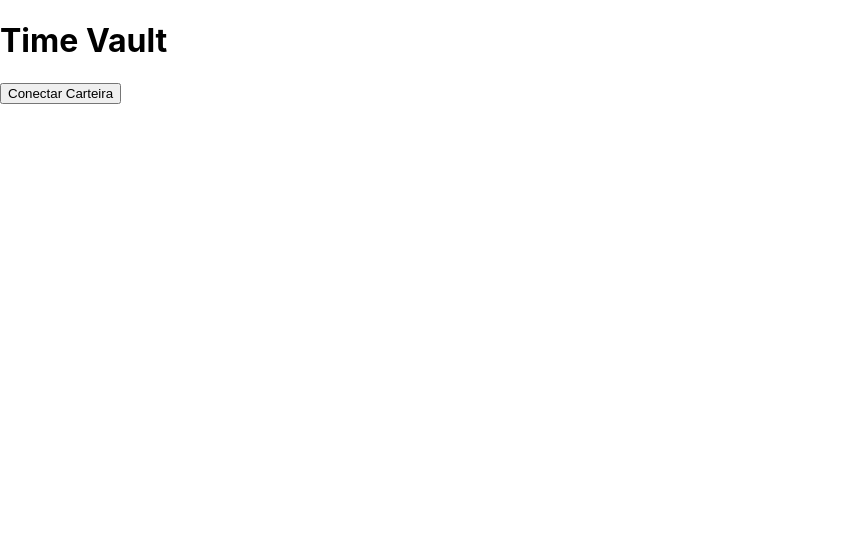
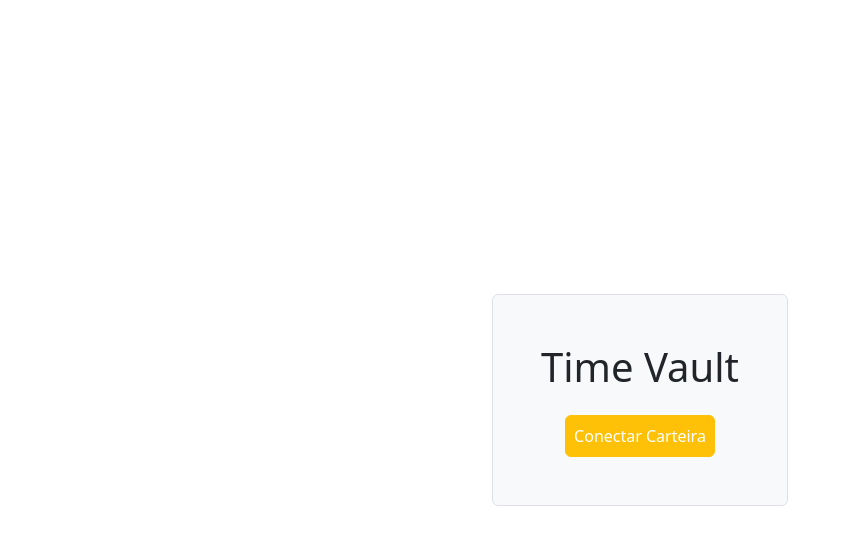
Before and after one commit to RogerioMSantos/TimeVault, a React (Create React App) app: page / in a window 1280 px wide. Shown: the top 544 px of the page, without its empty margins (0-851 px from the left). Built offline with nearby package versions, Linux system fonts and the light colour scheme.

Commit message:
Adicionado bootstrap e ajustes de layout

```diff
--- a/package.json
+++ b/package.json
@@ -9,6 +9,7 @@
     "@testing-library/jest-dom": "^5.15.1",
     "@testing-library/react": "^11.2.7",
     "@testing-library/user-event": "^12.8.3",
+    "bootstrap": "^5.3.3",
     "chai": "^4.3.4",
     "ethereum-waffle": "^3.4.0",
     "ethers": "^5.5.1",
--- a/src/App.js
+++ b/src/App.js
@@ -39,14 +39,15 @@ export default function Home() {
   }
 
   return (
-    <div className="p-5">
+    <div className="d-flex justify-content-center align-items-center vh-100">
+      <div className="p-5 bg-light border rounded d-flex flex-column justify-content-center align-items-center">
         <h1 className="text-2xl font-bold">Time Vault</h1>
         {!account ? (
-        <button onClick={connectWallet} className="mt-3 p-2 bg-blue-500 text-white">Conectar Carteira</button>
+          <button onClick={connectWallet} className="mt-3 p-2 bg-blue-500 text-white btn btn-warning">Conectar Carteira</button>
         ) : (
           <div>
-          <p>Conectado: {account}</p>
-          <button onClick={fetchVaults} className="mt-3 p-2 bg-green-500 text-white">Listar Cofres</button>
+            <p>Conectado: <b>{account}</b></p>
+            <button onClick={fetchVaults} className="mt-3 p-2 bg-green-500 text-white btn btn-primary">Listar Cofres</button>
             <ul>
               {vaults.map((vault, index) => (
                 <li key={index}>{vault}</li>
@@ -54,6 +55,7 @@ export default function Home() {
             </ul>
           </div>
         )}
+      </div>
     </div>
   );
 }
--- a/src/index.js
+++ b/src/index.js
@@ -3,6 +3,7 @@ import ReactDOM from 'react-dom';
 import './index.css';
 import App from './App';
 import reportWebVitals from './reportWebVitals';
+import 'bootstrap/dist/css/bootstrap.min.css';
 
 ReactDOM.render(
   <React.StrictMode>
```
Also changed, not shown: 1 other file (tests, documents, lock files or other folders). Lines whose indentation alone changed are shown as unchanged.
